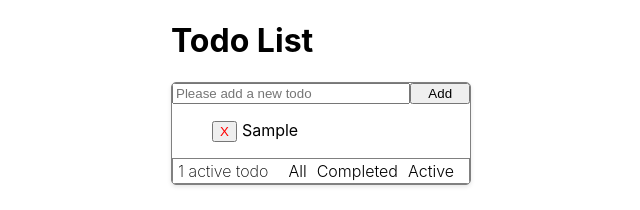
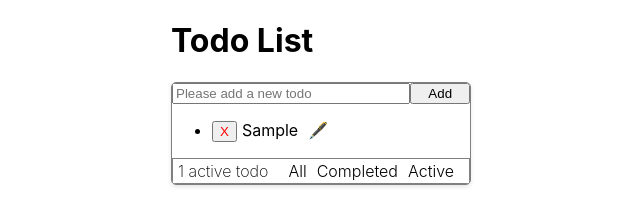
Before and after one commit to Vaskovics/to-do-list, a React (Create React App) app: page / in a window 1280 px wide. Both pictures are taken after typing "Sample" into the empty fields and a click on the button "Add". Shown: the top 210 px of the page, without its empty margins (319-959 px from the left). Built offline with nearby package versions, Linux system fonts and the light colour scheme; the HTML template or start-up script is replaced by a standard one.

Commit message:
Edit todo has been imlemented

```diff
--- a/src/App.jsx
+++ b/src/App.jsx
@@ -10,6 +10,9 @@ function App() {
   const [todos, setTodos] = useState([]);
   const [newTitle, setNewTitle] = useState('');
   const [filterBy, setFiletBy] = useState();
+  const [editTodoId, setEditTodoId] = useState(null);
+  const [editedText, setEditedText] = useState('');
+
 
   const countActiveTodos = useMemo(() => {
     const count = todos.reduce((count, current) => {
@@ -81,6 +84,31 @@ function App() {
     setFiletBy('');
   }
 
+  const handleEditTodo = (id) => {
+    setEditTodoId(id);
+  }
+
+  const handleOnChangeEditTodo = (text) => {
+    setEditedText(text)
+  }
+
+  const handleOnSaveEditedTodo = (id) => {
+    const updatedTodos = todos.map((todo) => {
+      if (todo.id === id) {
+        return { ...todo, title: editedText };
+      }
+      return todo;
+    });
+
+    localStorage.setItem('todos', JSON.stringify(updatedTodos));
+
+    setTodos(updatedTodos);
+    setEditTodoId(null);
+    setEditedText('');
+  };
+
+
+
   const visibleTodosList = [...todos].filter(todo => {
     switch (filterBy) {
       case 'active':
@@ -111,6 +139,11 @@ function App() {
           todos={visibleTodosList}
           onRemove={handleRemoveTodo}
           onComplete={handleCompleteTodo}
+          onEdit={handleEditTodo}
+          editTodoId={editTodoId}
+          editedText={editedText}
+          onChangeEdit={handleOnChangeEditTodo}
+          onSaveEditedTOdo={handleOnSaveEditedTodo}
         />
         <TodoFooter
           activeTodos={countActiveTodos}
--- a/src/components/TodoList/TodoList.jsx
+++ b/src/components/TodoList/TodoList.jsx
@@ -6,20 +6,34 @@ const TodoList = ({
   todos,
   onRemove,
   onComplete,
+  onEdit,
+  editTodoId,
+  editedText,
+  onChangeEdit,
+  onSaveEditedTOdo
 }) => {
   return (
     <div className='todolist'>
       <ul>
         {todos.map((todo) => (
-
           <li
             key={todo.id}
-            className={classNames(
-              'todolist__item',
-              {
-              'completed': todo.completed,
-            })}
           >
+            {editTodoId === todo.id ? (
+              <div>
+                <input
+                  type='text'
+                  value={editedText}
+                  onChange={(e) => onChangeEdit(e.target.value)}
+                />
+
+                <button onClick={() => onSaveEditedTOdo(todo.id)}>
+                  Save
+                </button>
+              </div>
+
+            ): (
+              <div>
                 <button
                   onClick={() =>onRemove(todo.id)}
                   className='todolist__button'
@@ -39,6 +53,16 @@ const TodoList = ({
                   {todo.title}
                 </span>
 
+                <span
+                  className='todolist__edit'
+                  onClick={() => onEdit(todo.id)}
+                  title='Edit Todo'
+                >
+                  🖋️
+                </span>
+              </div>
+
+                )}
           </li>
         ))}
       </ul>
--- a/src/components/TodoList/todoList.scss
+++ b/src/components/TodoList/todoList.scss
@@ -2,6 +2,7 @@
 
   &__item {
     list-style: none;
+    padding-bottom: 5px;
   }
 
   &__title {
@@ -18,4 +19,13 @@
       background-color: pink;
     }
   }
+
+  &__edit {
+    cursor: default;
+    padding-left: 10px;
+
+    :hover {
+      background-color: bisque;
+    }
+  }
 }
```
Lines whose indentation alone changed are shown as unchanged.
